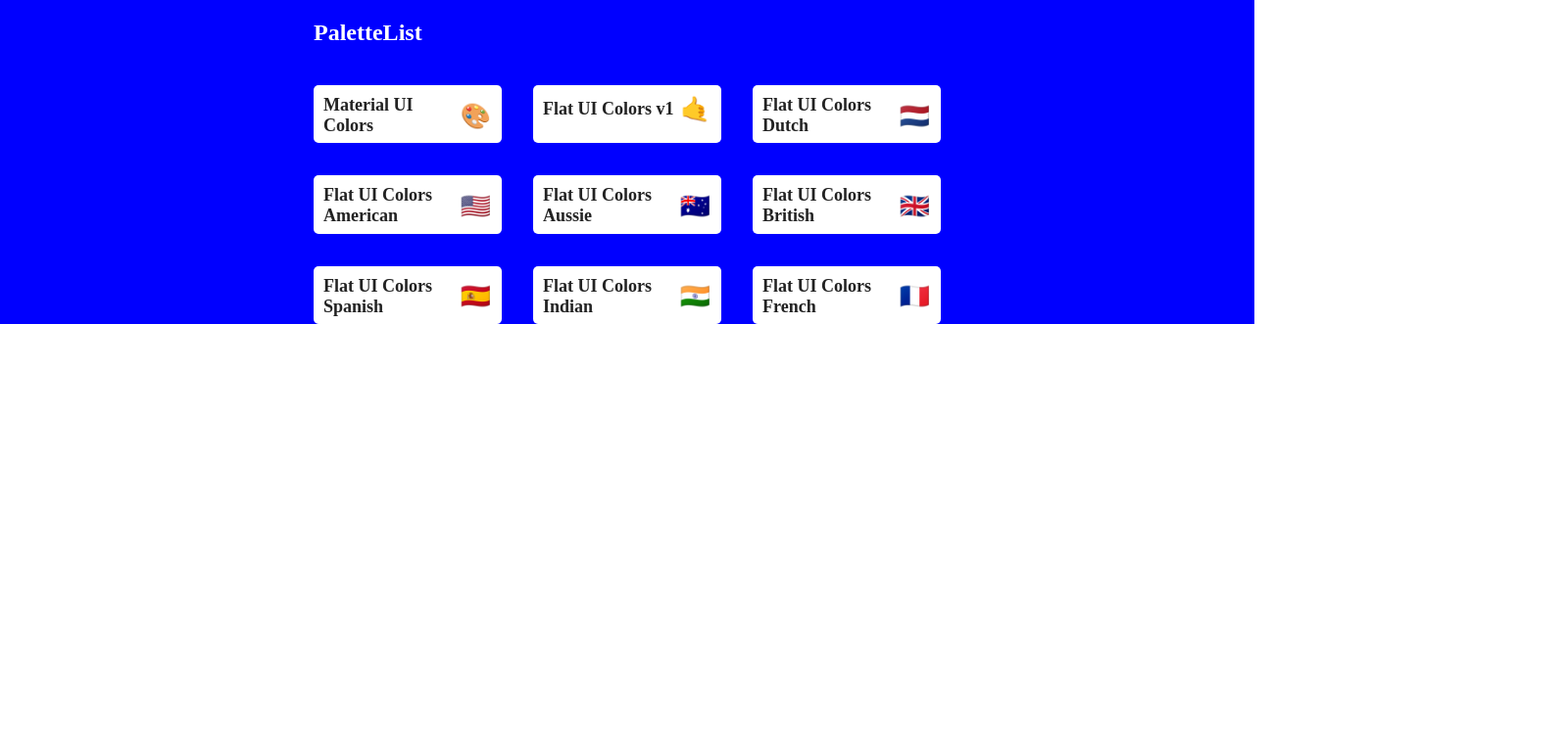
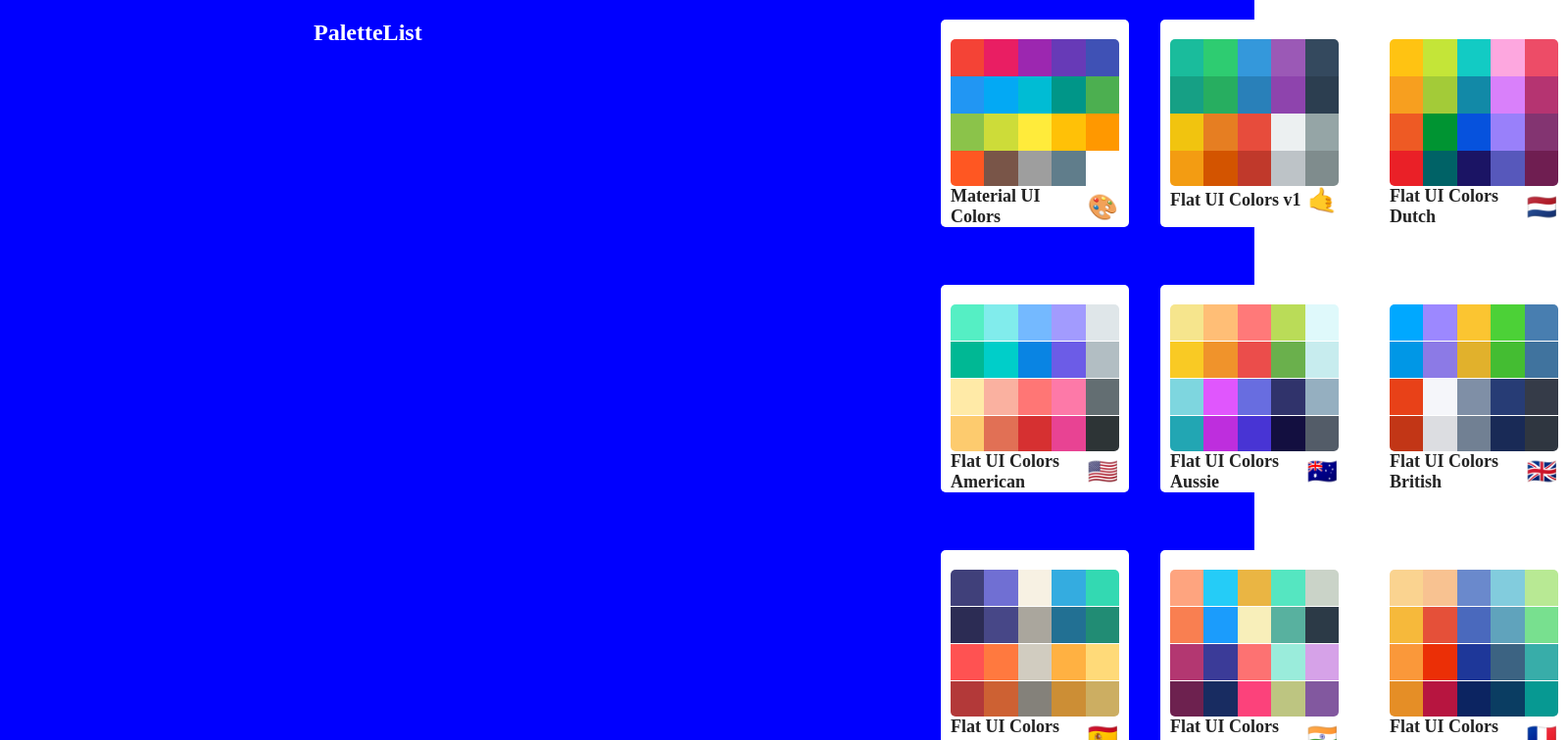
Before and after one commit to Waydj/colors, a React (Vite) app: page / in a window 1280 px wide. Shown: the top 756 px of the page at 98% size, 1600 px wide, since content can reach past the window. Built offline with nearby package versions, Linux system fonts and the light colour scheme.

Commit message:
styling MiniPalette

```diff
--- a/src/MiniPalette.jsx
+++ b/src/MiniPalette.jsx
@@ -1,8 +1,6 @@
 import "./MiniPalette.css";
 
 export const MiniPalette = ({ palette }) => {
-  console.log(palette);
-
   if (!palette) {
     return null;
   }
@@ -10,10 +8,21 @@
   return (
     <div className="mini-palette">
       <div className="mini-palette-colors">
-        <h5 className="mini-palette-title">
-          {palette.paletteName} <span className="mini-palette-emoji">{palette.emoji}</span>
-        </h5>
+        {palette.colors.map((color) => (
+          <div
+            className="mini-palette-color"
+            style={{ backgroundColor: color.color }}
+            key={color.name}
+            title={color.name}
+            aria-label={color.name}
+            role="button"
+          ></div>
+        ))}
       </div>
+      <h5 className="mini-palette-title">
+        {palette.paletteName}{" "}
+        <span className="mini-palette-emoji">{palette.emoji}</span>
+      </h5>
     </div>
   );
 };
--- a/src/Minipalette.css
+++ b/src/Minipalette.css
@@ -2,7 +2,7 @@
   background-color: white;
   border-radius: 5px;
   margin-top: 20px;
-  padding: 10px;
+  padding: 20px 10px;
   position: relative;
   overflow: hidden;
   cursor: pointer;
@@ -10,6 +10,7 @@
 
 .mini-palette-colors {
   width: 100%;
+  height: 150px;
   border-radius: 5px;
   overflow: hidden;
 }
@@ -28,3 +29,12 @@
   margin: 0 1px;
   font-size: 25px;
 }
+
+.mini-palette-color {
+  width: 20%;
+  height: 25%;
+  display: inline-block;
+  margin: 0 auto;
+  position: relative;
+  margin-bottom: -3.5px;
+}
--- a/src/PaletteList.css
+++ b/src/PaletteList.css
@@ -1,9 +1,8 @@
 .palette-list {
   background-color: blue;
-  height: 100%;
+  height: 100vh;
   display: flex;
   justify-content: center;
-  align-items: center;
 }
 
 .palette-list-container {
```
